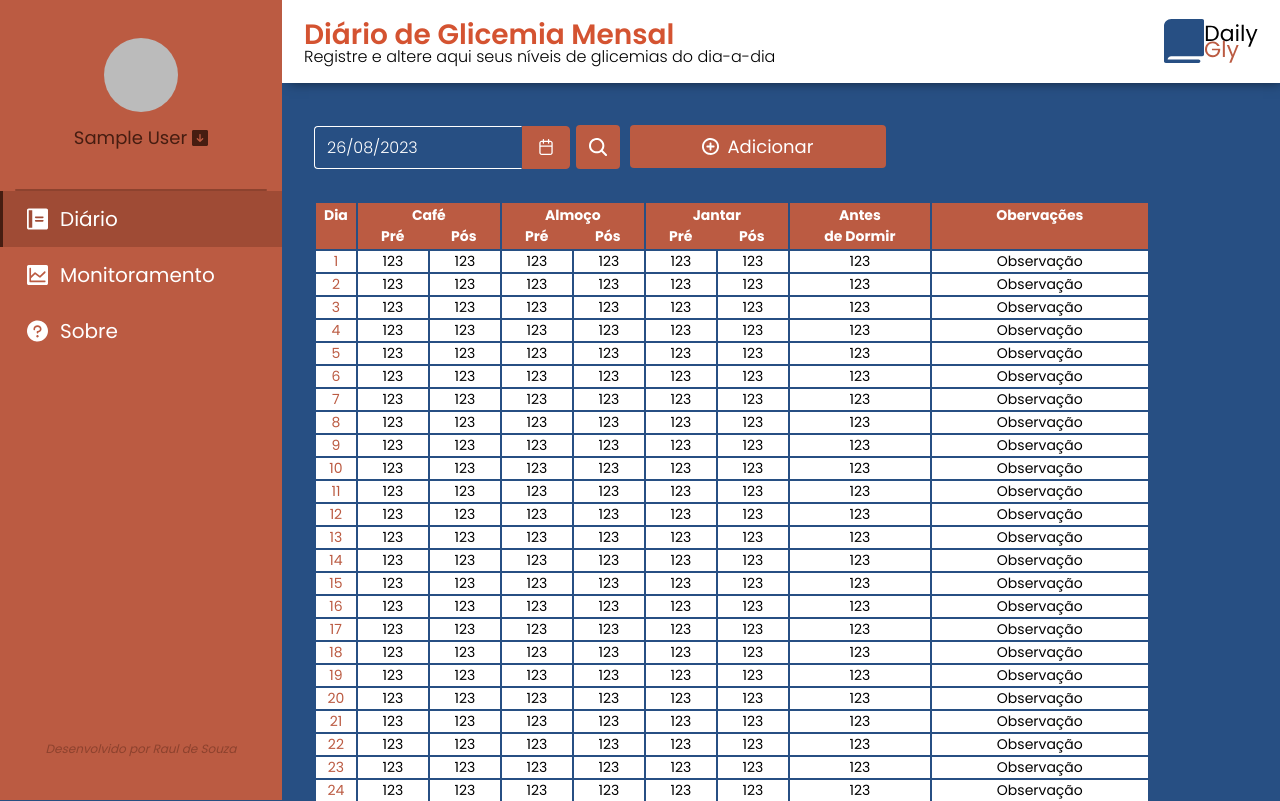
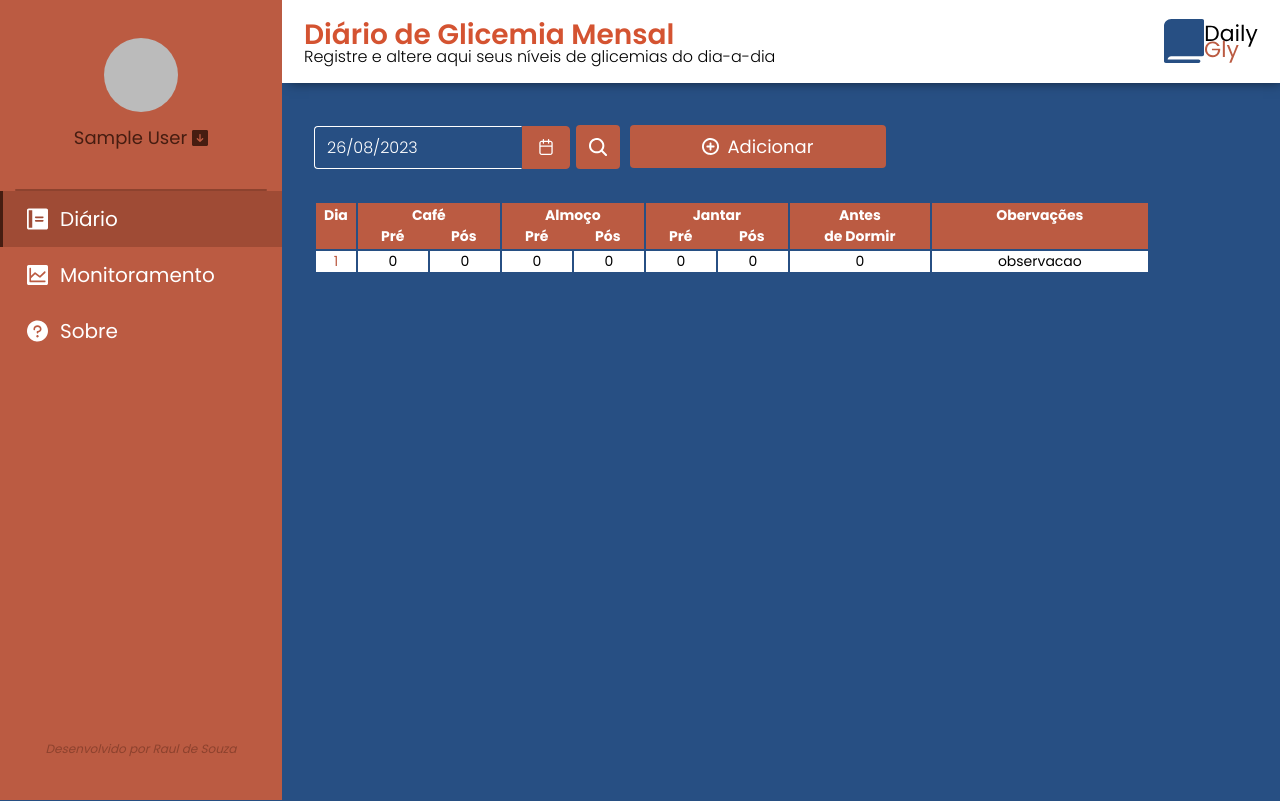
Before and after one commit to r4ulzito/daily-gly, a React (Vite) app: page /my-diary in a window 1280 px wide. Shown: the top 801 px of the page. Built offline with nearby package versions, Linux system fonts and the light colour scheme; no server answers; sample sign-in values are in the browser's storage.

Commit message:
ajustes para teste de contrato

```diff
--- a/src/components/DailyTable/index.tsx
+++ b/src/components/DailyTable/index.tsx
@@ -1,9 +1,9 @@
-import { IRegistroMes } from "../../interfaces/RegistrosMesInterface";
+import { IRegistrosMes } from "../../interfaces/RegistrosMesInterface";
 import DailyTableHeader from "../DailyTableHeader";
 import DailyTableRow from "../DailyTableRow";
 
 interface DailyTableProps {
-    data: IRegistroMes;
+    data: IRegistrosMes;
 }
 
 const DailyTable = ({ data }: DailyTableProps) => {
@@ -12,7 +12,7 @@ const DailyTable = ({ data }: DailyTableProps) => {
             <DailyTableHeader />
             <tbody>
                 {data.registros.map((registro) => (
-                    <DailyTableRow key={registro[0]} dayRegisters={registro} />
+                    <DailyTableRow key={registro.dia} dayRegisters={registro} />
                 ))}
             </tbody>
         </table>
--- a/src/components/DailyTableRow/index.tsx
+++ b/src/components/DailyTableRow/index.tsx
@@ -1,8 +1,9 @@
 import { useState } from "react";
 import * as S from "./styles/DailyTableRowStyled";
+import { IRegistro } from "../../interfaces/RegistroInterface";
 
 interface DailyTableRowProps {
-    dayRegisters: Array<string>;
+    dayRegisters: IRegistro;
 }
 
 const DailyTableRow = ({ dayRegisters }: DailyTableRowProps) => {
@@ -15,47 +16,47 @@ const DailyTableRow = ({ dayRegisters }: DailyTableRowProps) => {
                     selected={select}
                     onClick={() => setSelect(!select)}
                 >
-                    {dayRegisters[0]}
+                    {dayRegisters.dia}
                 </S.RowDayCell>
             </S.RowCell>
             <S.RowCell>
                 <S.RowSnackCell selected={select}>
-                    {dayRegisters[1]}
+                    {dayRegisters.pre_cafe}
                 </S.RowSnackCell>
             </S.RowCell>
             <S.RowCell>
                 <S.RowSnackCell selected={select}>
-                    {dayRegisters[2]}
+                    {dayRegisters.pos_cafe}
                 </S.RowSnackCell>
             </S.RowCell>
             <S.RowCell>
                 <S.RowSnackCell selected={select}>
-                    {dayRegisters[3]}
+                    {dayRegisters.pre_almoco}
                 </S.RowSnackCell>
             </S.RowCell>
             <S.RowCell>
                 <S.RowSnackCell selected={select}>
-                    {dayRegisters[4]}
+                    {dayRegisters.pos_almoco}
                 </S.RowSnackCell>
             </S.RowCell>
             <S.RowCell colSpan={1}>
                 <S.RowSnackCell selected={select}>
-                    {dayRegisters[5]}
+                    {dayRegisters.pre_jantar}
                 </S.RowSnackCell>
             </S.RowCell>
             <S.RowCell>
                 <S.RowSnackCell selected={select}>
-                    {dayRegisters[6]}
+                    {dayRegisters.pos_jantar}
                 </S.RowSnackCell>
             </S.RowCell>
             <S.RowCell>
                 <S.RowBeforeSleepCell selected={select}>
-                    {dayRegisters[7]}
+                    {dayRegisters.antes_dormir}
                 </S.RowBeforeSleepCell>
             </S.RowCell>
             <S.RowCell>
                 <S.RowObservationCell selected={select}>
-                    {dayRegisters[8]}
+                    {dayRegisters.observacao}
                 </S.RowObservationCell>
             </S.RowCell>
         </tr>
--- /dev/null
+++ b/src/interfaces/RegistroInterface.ts
@@ -0,0 +1,11 @@
+export interface IRegistro {
+    dia: number;
+    pre_cafe: number;
+    pos_cafe: number;
+    pre_almoco: number;
+    pos_almoco: number;
+    pre_jantar: number;
+    pos_jantar: number;
+    antes_dormir: number;
+    observacao: string;
+}
--- a/src/interfaces/RegistrosMesInterface.ts
+++ b/src/interfaces/RegistrosMesInterface.ts
@@ -1,5 +1,7 @@
-export interface IRegistroMes {
+import { IRegistro } from "./RegistroInterface";
+
+export interface IRegistrosMes {
     ano: String;
     mes: String;
-    registros: Array<Array<string>>;
+    registros: Array<IRegistro>;
 }
--- a/src/mock/registersMock.ts
+++ b/src/mock/registersMock.ts
@@ -1,38 +1,19 @@
-import { IRegistroMes } from "../interfaces/RegistrosMesInterface";
+import { IRegistrosMes } from "../interfaces/RegistrosMesInterface";
 
-export const dataMock: IRegistroMes = {
+export const dataMock: IRegistrosMes = {
     ano: "2023",
     mes: "08",
     registros: [
-        ["1", "123", "123", "123", "123", "123", "123", "123", "Observação"],
-        ["2", "123", "123", "123", "123", "123", "123", "123", "Observação"],
-        ["3", "123", "123", "123", "123", "123", "123", "123", "Observação"],
-        ["4", "123", "123", "123", "123", "123", "123", "123", "Observação"],
-        ["5", "123", "123", "123", "123", "123", "123", "123", "Observação"],
-        ["6", "123", "123", "123", "123", "123", "123", "123", "Observação"],
-        ["7", "123", "123", "123", "123", "123", "123", "123", "Observação"],
-        ["8", "123", "123", "123", "123", "123", "123", "123", "Observação"],
-        ["9", "123", "123", "123", "123", "123", "123", "123", "Observação"],
-        ["10", "123", "123", "123", "123", "123", "123", "123", "Observação"],
-        ["11", "123", "123", "123", "123", "123", "123", "123", "Observação"],
-        ["12", "123", "123", "123", "123", "123", "123", "123", "Observação"],
-        ["13", "123", "123", "123", "123", "123", "123", "123", "Observação"],
-        ["14", "123", "123", "123", "123", "123", "123", "123", "Observação"],
-        ["15", "123", "123", "123", "123", "123", "123", "123", "Observação"],
-        ["16", "123", "123", "123", "123", "123", "123", "123", "Observação"],
-        ["17", "123", "123", "123", "123", "123", "123", "123", "Observação"],
-        ["18", "123", "123", "123", "123", "123", "123", "123", "Observação"],
-        ["19", "123", "123", "123", "123", "123", "123", "123", "Observação"],
-        ["20", "123", "123", "123", "123", "123", "123", "123", "Observação"],
-        ["21", "123", "123", "123", "123", "123", "123", "123", "Observação"],
-        ["22", "123", "123", "123", "123", "123", "123", "123", "Observação"],
-        ["23", "123", "123", "123", "123", "123", "123", "123", "Observação"],
-        ["24", "123", "123", "123", "123", "123", "123", "123", "Observação"],
-        ["25", "123", "123", "123", "123", "123", "123", "123", "Observação"],
-        ["26", "123", "123", "123", "123", "123", "123", "123", "Observação"],
-        ["28", "123", "123", "123", "123", "123", "123", "123", "Observação"],
-        ["29", "123", "123", "123", "123", "123", "123", "123", "Observação"],
-        ["30", "123", "123", "123", "123", "123", "123", "123", "Observação"],
-        ["31", "123", "123", "123", "123", "123", "123", "123", "Observação"],
+        {
+            dia: 1,
+            pre_cafe: 0,
+            pos_cafe: 0,
+            pre_almoco: 0,
+            pos_almoco: 0,
+            pre_jantar: 0,
+            pos_jantar: 0,
+            antes_dormir: 0,
+            observacao: "observacao",
+        },
     ],
 };
```
